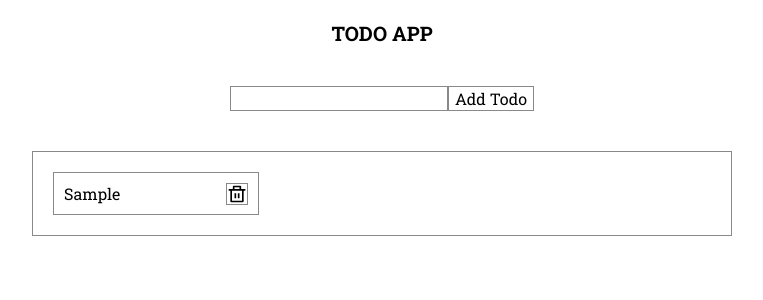
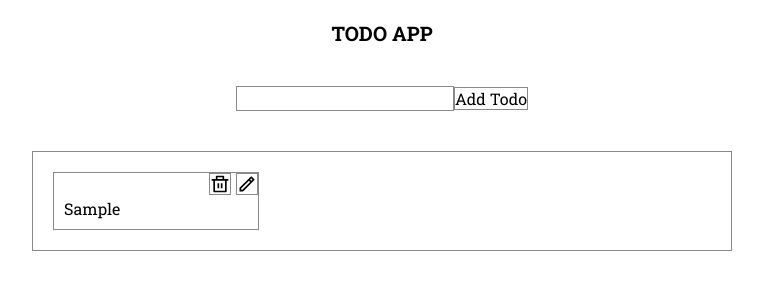
Before and after one commit to surajbera/react-todo-app, a React (Vite) app: page / in a window 1280 px wide. Both pictures are taken after typing "Sample" into the empty fields and a click on the button "Add Todo". Shown: the top 300 px of the page, without its empty margins (258-1021 px from the left). Built offline with nearby package versions, Linux system fonts and the light colour scheme.

Commit message:
Added edit button

```diff
--- a/src/App.css
+++ b/src/App.css
@@ -32,18 +32,22 @@
   padding: 2rem;
 }
 .todo-card__inner {
-  padding: 1rem 4rem 1rem 1rem;
+  padding: 2.5rem 1rem 1rem 1rem;
   position: relative;
   height: 100%;
 }
 .todo-card {
 }
-.todo-delete-btn {
-  padding: 0;
-  display: flex;
+.todo-delete-btn,
+.todo-edit-btn {
+}
+.todo-edit-btn {
+}
+.todo-card__actions {
   position: absolute;
-  top: 1rem;
-  right: 1rem;
+  right: 0;
+  top: 0;
+  gap: 0.5rem;
 }
 .svg-icon {
   width: 2rem;
--- /dev/null
+++ b/src/assets/icons/EditIcon.jsx
@@ -0,0 +1,14 @@
+export const EditIcon = () => (
+  <svg
+    xmlns='http://www.w3.org/2000/svg'
+    className='svg-icon'
+    viewBox='0 0 24 24'
+    width='24'
+    height='24'
+  >
+    <path
+      d='M15.7279 9.57629L14.3137 8.16207L5 17.4758V18.89H6.41421L15.7279 9.57629ZM17.1421 8.16207L18.5563 6.74786L17.1421 5.33365L15.7279 6.74786L17.1421 8.16207ZM7.24264 20.89H3V16.6474L16.435 3.21233C16.8256 2.8218 17.4587 2.8218 17.8492 3.21233L20.6777 6.04075C21.0682 6.43128 21.0682 7.06444 20.6777 7.45497L7.24264 20.89Z'
+      fill='#000'
+    ></path>
+  </svg>
+)
--- a/src/assets/icons/index.js
+++ b/src/assets/icons/index.js
@@ -1 +1,2 @@
 export { DeleteIcon } from './DeleteIcon'
+export { EditIcon } from './EditIcon'
--- a/src/components/TodoCard.jsx
+++ b/src/components/TodoCard.jsx
@@ -1,18 +1,25 @@
 /* icons */
 import { DeleteIcon } from '../assets/icons'
+import { EditIcon } from '../assets/icons'
 
 const TodoCard = ({ todo, onDelete }) => {
-  const handleClick = () => {
+  const handleDeleteClick = () => {
     onDelete(todo.id)
+  }
+  const handleEditClick = () => {
+    console.log('Edit')
   }
 
   return (
     <li className='todo-card border' key={todo.id}>
       <div className='todo-card__inner'>
         <p className='todo-card__title'>{todo.title}</p>
-        <div className='todo-card__actions'>
-          <button className='todo-delete-btn border' onClick={handleClick}>
+        <div className='todo-card__actions d-flex'>
+          <button className='todo-delete-btn border d-flex' onClick={handleDeleteClick}>
             <DeleteIcon />
+          </button>
+          <button className='todo-edit-btn border d-flex' onClick={handleEditClick}>
+            <EditIcon />
           </button>
         </div>
       </div>
--- a/src/index.css
+++ b/src/index.css
@@ -255,6 +255,7 @@ ul {
 button {
   background: transparent;
   cursor: pointer;
+  padding: 0;
 }
 ::-moz-selection {
   color: var(--black-clr);
```
Also changed, not shown: readme.txt.
